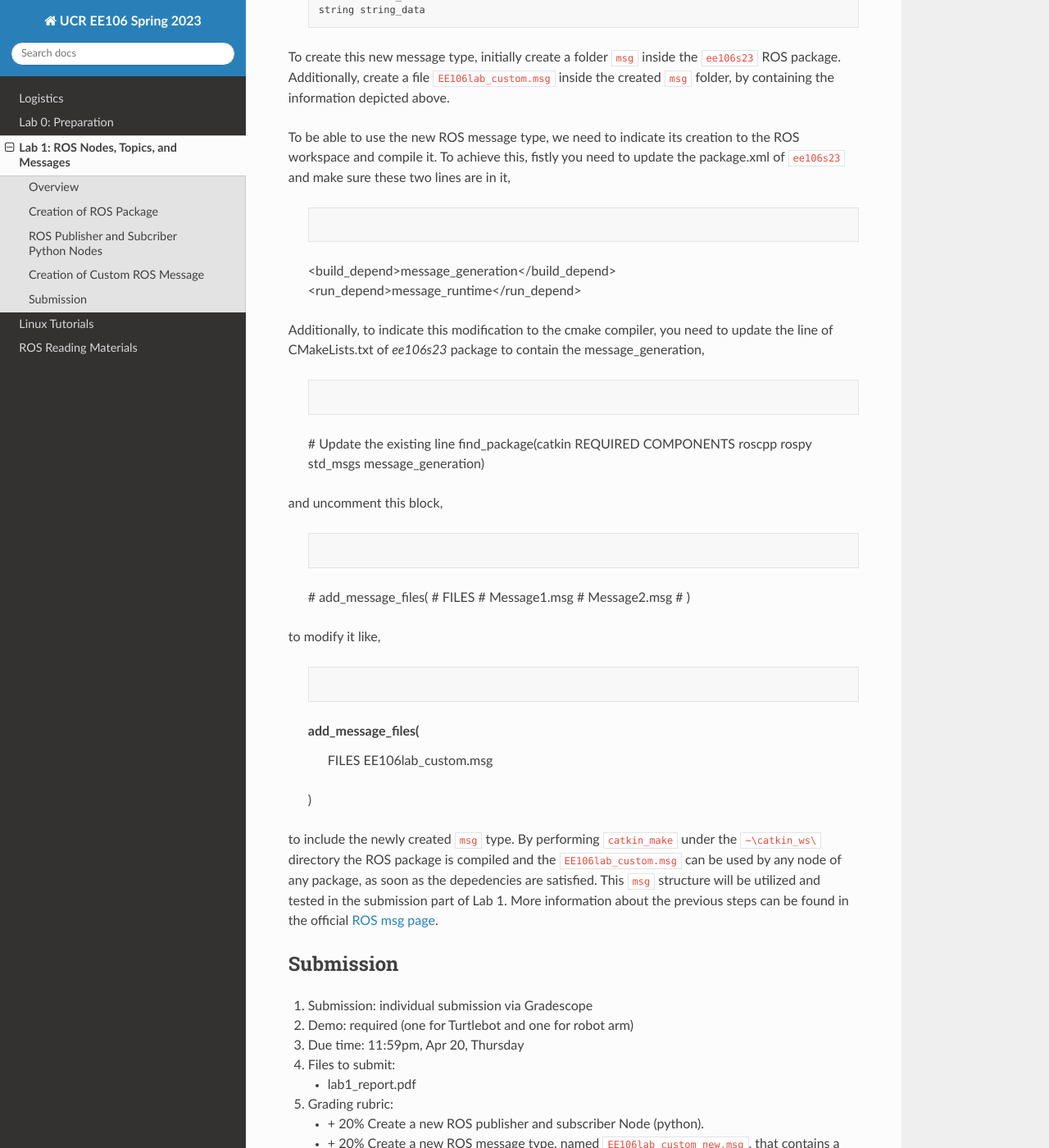
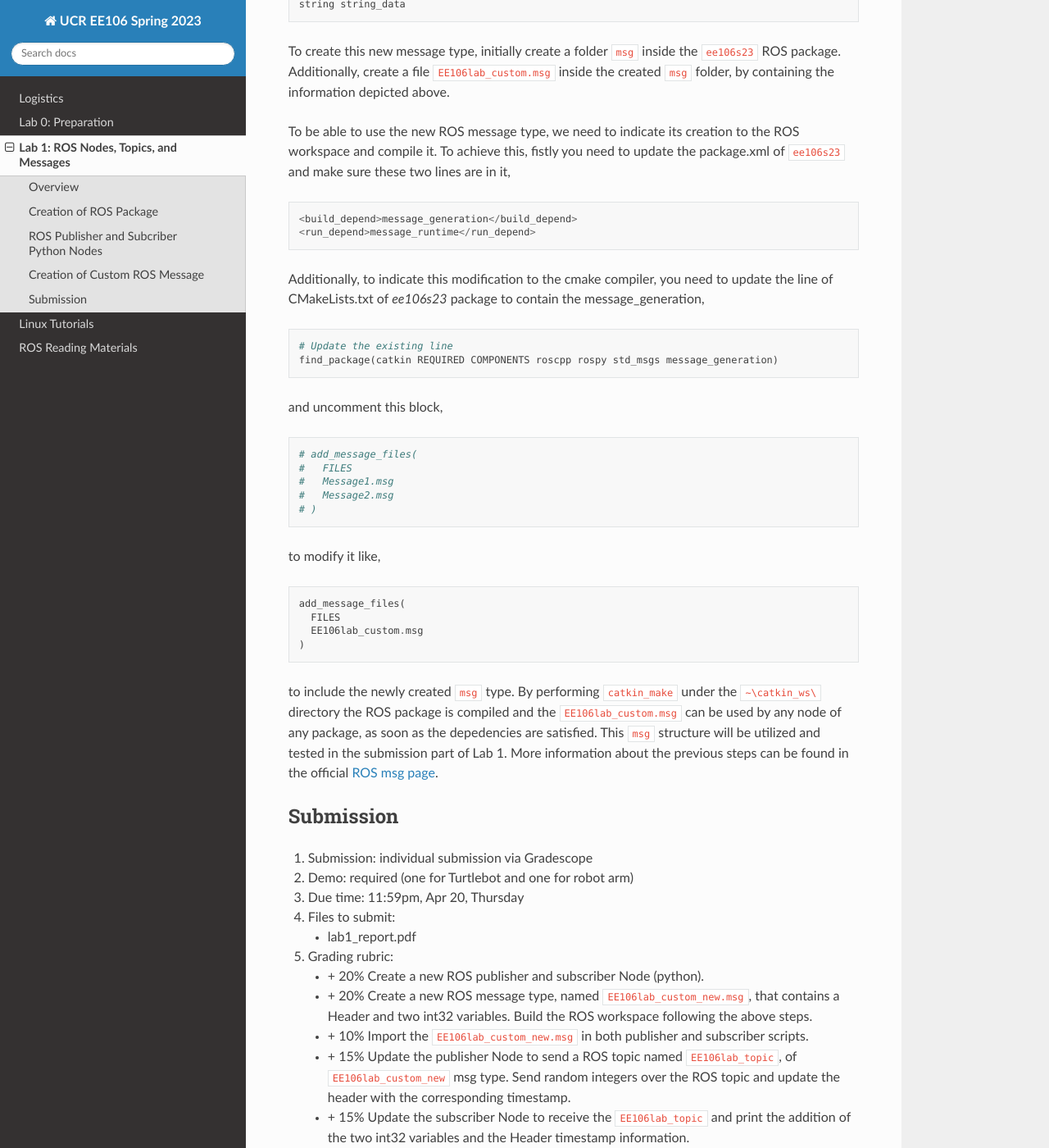
Before and after one commit to taektay/ee106, a Sphinx documentation site: the page built from docs/lab1.rst, in a window 1280 px wide and 1400 px high, scrolled down 2076 px. Shown: the whole window at 82% size. Built offline with Sphinx 7.4.7 and the Read the Docs theme 2.0.0, drawn with Linux system fonts in a browser that asks for light colours.

Commit message:
updated lab1

```diff
--- a/docs/lab1.rst
+++ b/docs/lab1.rst
@@ -16,7 +16,7 @@ From now on, we assume that you have already installed Ubuntu 20.04 and ROS Noet
 
 - Please open a new terminal, and create a new ROS workspace by the following commands (run them line by line).
 
-  .. code-block:: bash
+.. code-block:: bash
 
     mkdir -p ~/catkin_ws/src
     cd ~/catkin_ws
@@ -38,7 +38,7 @@ From now on, we assume that you have already installed Ubuntu 20.04 and ROS Noet
 
 - Next let's create a new ROS package.
 
-  .. code-block:: bash
+.. code-block:: bash
 
     cd ~/catkin_ws/src
     catkin_create_pkg ee106s23 std_msgs rospy
@@ -50,7 +50,7 @@ From now on, we assume that you have already installed Ubuntu 20.04 and ROS Noet
 - After creating a new package, we can go back to our workspace and build this package.
   This is to tell ROS that "Hey, we have a new package here. Please register it into the system."
 
-  .. code-block:: bash
+.. code-block:: bash
 
     cd ~/catkin_ws
     catkin_make
@@ -59,7 +59,7 @@ From now on, we assume that you have already installed Ubuntu 20.04 and ROS Noet
   Try navigating to different directories first, and then go back to this ROS package by ``roscd`` command.
   See what happens when running the following commands.
 
-  .. code-block:: bash
+.. code-block:: bash
 
     cd
     roscd ee106s23
@@ -73,12 +73,12 @@ From now on, we assume that you have already installed Ubuntu 20.04 and ROS Noet
 - Congratulations. You have initialized the ROS workspace and created the ee106s23 ROS package!
   Take some time to think about how the above steps work.
 
+
 ROS Publisher and Subcriber Python Nodes
 ----------
 
-Next step is to head to our  `ROS tutorial`_ and create the ROS publisher and subscriber nodes. The
- `ROS wiki <http://wiki.ros.org/ROS/Tutorials>`_ and
-`rospy <http://wiki.ros.org/rospy_tutorials>`_ contain the  analytic documentation of the followed steps.
+
+Next step is to head to our  `ROS tutorial`_ and create the ROS publisher and subscriber nodes. The `ROS wiki <http://wiki.ros.org/ROS/Tutorials>`_ and `rospy <http://wiki.ros.org/rospy_tutorials>`_ contain the  analytic documentation of the followed steps.
 
 .. _ROS tutorial: https://ucr-robotics.readthedocs.io/en/latest/intro_ros.html
 
@@ -87,7 +87,7 @@ Creation of Custom ROS Message
 
 As mentioned in the class, ROS features a simplified messages description language for describing the data values that ROS nodes publish. In our example, we will create a new ROS message, named "EE106lab_custom", which will be described by,
 
-  .. code-block:: bash
+.. code-block:: bash
 
     Header header
     int32 int_data
@@ -98,21 +98,21 @@ To create this new message type, initially create a folder ``msg`` inside the ``
 
 To be able to use the new ROS message type, we need to indicate its creation to the ROS workspace and compile it. To achieve this, fistly you need to update the package.xml of ``ee106s23`` and make sure these two lines are in it,
 
-  .. code-block:: bash
+.. code-block:: python
 
   <build_depend>message_generation</build_depend>
   <run_depend>message_runtime</run_depend>
 
 Additionally, to indicate this modification to the cmake compiler, you need to update the line of CMakeLists.txt of `ee106s23` package to contain the message_generation,
 
-  .. code-block:: bash
+.. code-block:: python
 
   # Update the existing line
   find_package(catkin REQUIRED COMPONENTS roscpp rospy std_msgs message_generation)
 
 and uncomment this block,
 
-  .. code-block:: bash
+.. code-block:: python
 
   # add_message_files(
   #   FILES
@@ -122,7 +122,7 @@ and uncomment this block,
 
 to modify it like,
 
-  .. code-block:: bash
+.. code-block:: python
 
   add_message_files(
     FILES
```
